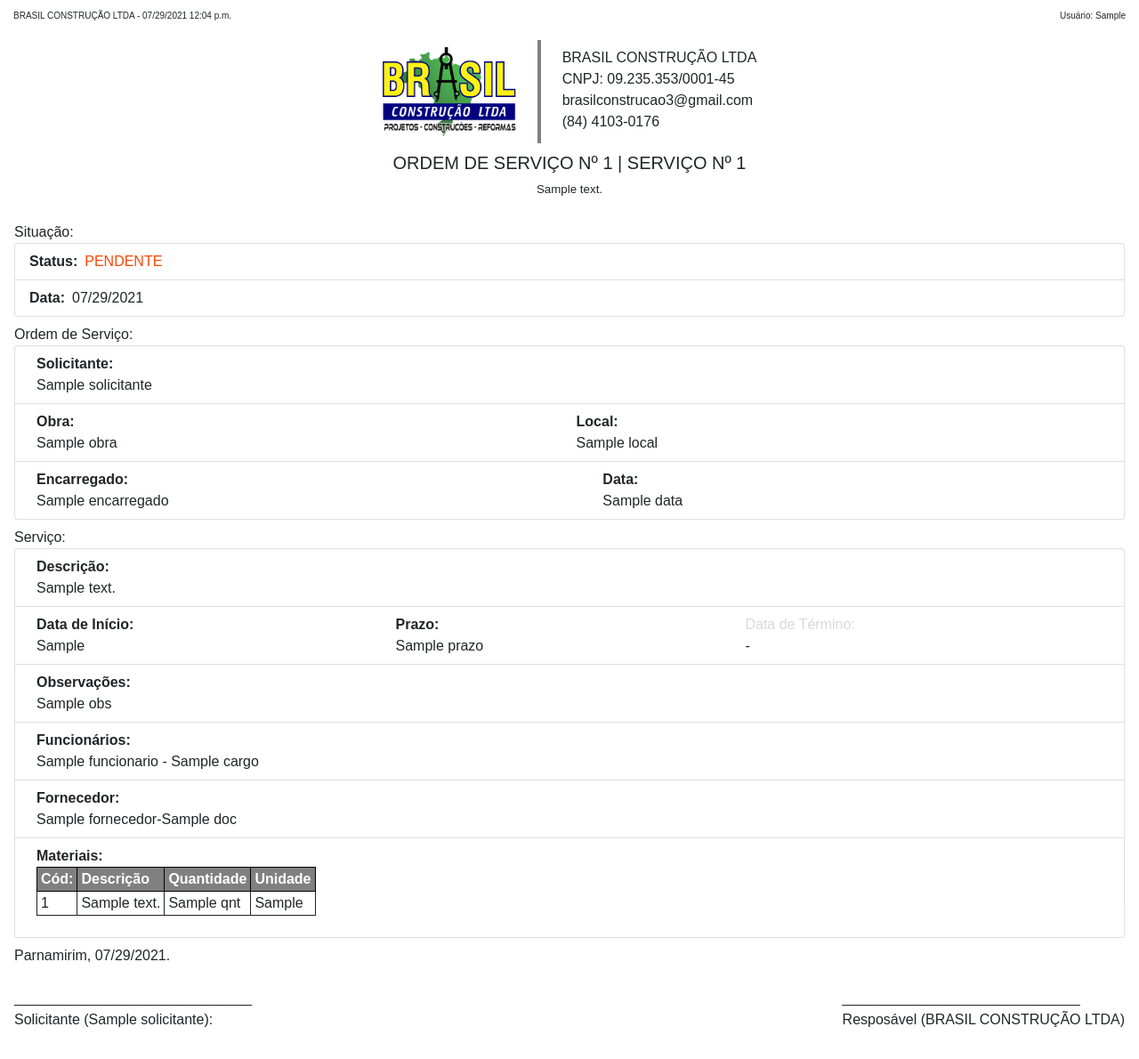
After one commit to endjack/simoERP, a Django app: template simo/templates/servicos/imprimir-os-servico.html in a window 1280 px wide. The commit adds this page. Shown: the whole page at 89% size. Run offline with Django 3.2, Linux system fonts and the light colour scheme; the template is opened without the code that fills it: most values are stand-ins (such as "Sample title", 1, 10 or a date in 2020); some libraries are stand-ins or nearby versions.

Commit message:
add impressao OS

```diff
--- a/simo/templates/servicos/detalhar-servico.html
+++ b/simo/templates/servicos/detalhar-servico.html
@@ -140,6 +140,9 @@
                     style="color:SlateBlue; font-size: 30px;" title="Ver/Anexar Imagens"><i
                         class="fas fa-images"></i></a>&nbsp
 
+                <a href="{% url 'imprimir-os-servico' ordem_serv_atual.pk serv_atual.pk %}"
+                  style="color:black; font-size: 30px;" title="Imprimir Ordem de Serviço"><i class="fas fa-print"></i></a>&nbsp
+
                 <a href="{% url 'excluir-servico' ordem_serv_atual.pk serv_atual.pk %}"
                     style="color:Tomato; font-size: 30px;" title="Excluir Serviço"><i class="fas fa-trash"></i></a>
             </li>
--- /dev/null
+++ b/simo/templates/servicos/imprimir-os-servico.html
@@ -0,0 +1,269 @@
+{% load static %}
+<html lang="pt-br">
+
+<head>
+    <meta charset="utf-8" />
+    <link href="{% static 'css/bootstrap.min.css' %}" rel="stylesheet">
+    <link href="{% static 'css/styles.css' %}" rel="stylesheet">
+    <title>Imprimir Serviços</title>
+    <style>
+        @page {
+            size: portrait;
+            margin: 1cm;
+        }
+
+
+        @media print {
+
+            html,
+            body {
+                height: 99%;
+            }
+        }
+
+        * {
+            color-adjust: exact;
+            -webkit-print-color-adjust: exact;
+            print-color-adjust: exact;
+        }
+    </style>
+</head>
+
+<body style="font-family: sans-serif;">
+
+    <div class="d-flex flex-row bd-highlight mb-2" style="margin: 10px 15px;font-size:10px;">
+        <div class="col-6 d-flex justify-content-start">BRASIL CONSTRUÇÃO LTDA - {% now "SHORT_DATETIME_FORMAT" %}</div>
+        <div class="col-6 d-flex justify-content-end">Usuário: {{usuario_atual}}</div>
+    </div>
+
+    <div class="row" style="margin-top:20px">
+        <div class="d-flex justify-content-center">
+            <div class="p-2 bd-highlight">
+                <img src="{% static 'imagens/logo1.png' %}" alt="" height="100" width="150">
+            </div>
+            <div class="p-2 bd-highlight" style="border-right: 4px solid gray;"></div>&emsp;
+            <div class="p-2 bd-highlight">
+                BRASIL CONSTRUÇÃO LTDA <br>
+                CNPJ: 09.235.353/0001-45 <br>
+                brasilconstrucao3@gmail.com <br>
+                (84) 4103-0176
+            </div>
+        </div>
+    </div>
+
+    <div style="text-align:center; margin-top:10px;font-size:16pt;font-weight:bold;">
+        <h5>ORDEM DE SERVIÇO Nº {{ordem_serv_atual.pk}} | SERVIÇO Nº {{serv_atual.pk}}</h5>
+    </div>
+
+    <div style="text-align:center;font-size:10pt;">
+        {{serv_atual.descricao}}
+    </div>
+    {% comment %} DADOS ORDEM DE SERVIÇO {% endcomment %}
+
+    <div class="card-body" style="margin-top:10px;">
+        <ol class="list-group mb-2">
+            Situação:
+            <li class="list-group-item d-flex justify-content-between align-items-start">
+
+                <div class="fw-bold">Status:</div>
+                <div class="ms-2 me-auto">
+                    <span style="color:
+                    {% if serv_atual.situacao == 'NÃO INICIADO' %}red{% endif %}
+                    {% if serv_atual.situacao == 'FINALIZADO' %}green{% endif %}
+                    {% if serv_atual.situacao == 'EM ANDAMENTO' %}blue{% endif %}
+                    {% if serv_atual.situacao == 'PENDENTE' %}OrangeRed{% endif %}
+                    {% if serv_atual.situacao == 'PARALISADO' %}Maroon{% endif %}
+                    ">{{serv_atual.situacao | upper}}</span>
+                </div>
+            </li>
+
+            <li class="list-group-item d-flex justify-content-between align-items-start">
+                <div class="fw-bold">Data:</div>
+                <div class="ms-2 me-auto">
+                    {% now "SHORT_DATE_FORMAT" %}
+                </div>
+            </li>
+        </ol>
+
+        <ol class="list-group mb-2">
+            Ordem de Serviço:
+            <li class="list-group-item d-flex justify-content-between align-items-start">
+                <div class="ms-2 me-auto">
+                    {% if ordem_serv_atual.solicitante %}
+                    <div class="fw-bold">Solicitante:</div>
+                    {{ordem_serv_atual.solicitante}}
+                    {% else %}
+                    <div class="" style="color:#d9d9d9">Solicitante:</div>
+                    -
+                    {% endif %}
+                </div>
+            </li>
+
+            <li class="list-group-item d-flex justify-content-between align-items-start">
+                <div class="ms-2 me-auto">
+                    <div class="fw-bold">Obra:</div>
+                    {{ordem_serv_atual.obra}}
+                </div>
+                <div class="ms-2 me-auto">
+                    {% if ordem_serv_atual.local %}
+                    <div class="fw-bold">Local:</div>
+                    {{ordem_serv_atual.local}}
+                    {% else %}
+                    <div class="" style="color:#d9d9d9">Local:</div>
+                    -
+                    {% endif %}
+                </div>
+            </li>
+
+            <li class="list-group-item d-flex justify-content-between align-items-start">
+                <div class="ms-2 me-auto">
+                    {% if ordem_serv_atual.encarregado %}
+                    <div class="fw-bold">Encarregado:</div>
+                    {{ordem_serv_atual.encarregado}}
+                    {% else %}
+                    <div class="" style="color:#d9d9d9">Encarregado:</div>
+                    -
+                    {% endif %}
+                </div>
+                <div class="ms-2 me-auto">
+                    {% if ordem_serv_atual.data %}
+                    <div class="fw-bold">Data:</div>
+                    {{ordem_serv_atual.data}}
+                    {% else %}
+                    <div class="" style="color:#d9d9d9">Data:</div>
+                    -
+                    {% endif %}
+                </div>
+            </li>
+        </ol>
+
+
+        {% comment %} DADOS SERVIÇO {% endcomment %}
+        <ol class="list-group mb-2">
+            Serviço:
+            <li class="list-group-item d-flex justify-content-between align-items-start">
+                <div class="ms-2 me-auto">
+                    {% if serv_atual.descricao %}
+                    <div class="fw-bold">Descrição:</div>
+                    {{serv_atual.descricao}}
+                    {% else %}
+                    - {% endif %}
+                </div>
+            </li>
+
+            <li class="list-group-item d-flex justify-content-between align-items-start">
+                <div class="ms-2 me-auto">
+                    {% if serv_atual.data_inicio %}
+                    <div class="fw-bold">Data de Início:</div>
+                    {{serv_atual.data_inicio}}
+                    {% else %}
+                    <div class="" style="color:#d9d9d9">Data de Início:</div> - {% endif %}
+                </div>
+                <div class="ms-2 me-auto">
+                    {% if serv_atual.prazo %}
+                    <div class="fw-bold">Prazo:</div>
+                    {{serv_atual.prazo}}
+                    {% else %}
+                    <div class="" style="color:#d9d9d9">Prazo:</div> - {% endif %}
+                </div>
+                <div class="ms-2 me-auto">
+                    {% if serv_atual.finalizado %}
+                    <div class="fw-bold">Data de Término:</div>
+                    {{serv_atual.data_termino}}
+                    {% else %}
+                    <div class="" style="color:#d9d9d9">Data de Término:</div> - {% endif %}
+                </div>
+
+            <li class="list-group-item d-flex justify-content-between align-items-start">
+                <div class="ms-2 me-auto">
+                    {% if serv_atual.obs %}
+                    <div class="fw-bold">Observações:</div>
+                    {{serv_atual.obs}}
+                    {% else %}
+                    <div class="" style="color:#d9d9d9">Observações:</div> - {% endif %}
+                </div>
+            </li>
+
+            <li class="list-group-item d-flex justify-content-between align-items-start">
+                <div class="ms-2 me-auto">
+                    {% if serv_atual.funcionarioservico_set.count  > 0 %}
+                    <div class="fw-bold">Funcionários:</div>
+                    {% for func in serv_atual.funcionarioservico_set.all %}
+                    <div class="row"><span>{{func.funcionario.nome}} - {{func.funcionario.cargo}}</span></div>
+                    {% endfor %}
+                    {% endif %}
+                </div>
+            </li>
+
+            {% if serv_atual.fornecedorservico_set.count  > 0 %}
+            <li class="list-group-item d-flex justify-content-between align-items-start">
+                <div class="ms-2 me-auto">
+                    <div class="fw-bold"> Fornecedor:</div>
+                    {% for func in serv_atual.fornecedorservico_set.all %}
+                    <div class="row">
+                        <span>{{func.fornecedor.nome}}{% if func.fornecedor.doc %}-{{func.fornecedor.doc}}{% endif %}</span>
+                    </div>
+                    {% endfor %}
+                    {% endif %}
+                </div>
+            </li>
+
+            {% if serv_atual.itensservico_set.count  > 0 %}
+            <li class="list-group-item d-flex justify-content-between align-items-start">
+                <div class="ms-2 me-auto">
+                    <div class="fw-bold">Materiais:</div>
+                    <table class="table table-bordered table-sm border border-dark">
+                        <thead style="border-color:black;background-color:gray; color: white;">
+                            <tr>
+                                <th scope="col">Cód:</th>
+                                <th scope="col">Descrição</th>
+                                <th scope="col">Quantidade</th>
+                                <th scope="col">Unidade</th>
+                            </tr>
+                        </thead>
+                        <tbody>
+                            {% for item in serv_atual.itensservico_set.all %}
+                            <tr>
+                                <td>{{item.item.pk}}</td>
+                                <td>{{item.item.descricao}}</td>
+                                <td>{{item.qnt}}</td>
+                                <td>{{item.item.unid_medida}}</td>
+                            </tr>
+                            {% endfor %}
+                        </tbody>
+                    </table>
+                    {% endif %}
+                </div>
+            </li>
+
+        </ol>
+
+
+            Parnamirim, {% now "SHORT_DATE_FORMAT" %}.<br><br>
+
+            <div class="d-flex flex-row bd-highlight mb-3">
+                <div class="d-flex justify-content-start">______________________________ <br>
+                    Solicitante {% if ordem_serv_atual.solicitante %}
+                    ({{ordem_serv_atual.solicitante}}):
+                    {% else %}
+                    {% endif %}
+                    </div>
+
+                 <div class="d-flex ms-auto justify-content-end">______________________________<br>
+                    Resposável (BRASIL CONSTRUÇÃO LTDA)</div>
+            </div>
+
+    </div>
+
+
+
+    <script>
+        (function () {
+            window.print();
+        })();
+    </script>
+
+
+</body>
+
+</html>
--- a/simo/urls.py
+++ b/simo/urls.py
@@ -56,6 +56,7 @@ urlpatterns = [
     path('os/<id_ordem>/<pk>/excluir-servico', ExcluirServicoView.as_view(), name='excluir-servico'),
     path('os/<id_ordem>/<pk>/detalhar-servico', DetalharServicoView.as_view(), name='detalhar-servico'),
     path('os/<id_ordem>/<pk>/finalizar-servico', FinalizarServicoView.as_view(), name='finalizar-servico'),
+    path('os/<id_ordem>/<pk>/imprimir-servico', ImprimirServicoView.as_view(), name='imprimir-os-servico'),
     path('os/<id_ordem>/<pk>/inserir-funcionario', InserirFuncionarioServicoView.as_view(), { 'editar': False }, name='inserir-funcionario-servico'),
     path('os/<id_ordem>/<pk>/editar-funcionario', InserirFuncionarioServicoView.as_view(), { 'editar': True }, name='editar-funcionario-servico'),
     path('os/<id_ordem>/<pk>/inserir-itens', ItensServicoCreateView.as_view(), name='inserir-itens-servico'),
```
Also changed, not shown: servicos/views.py (+18 -0 lines), simo/templates/servicos/salvar-servico.html (+7 -2 lines).
